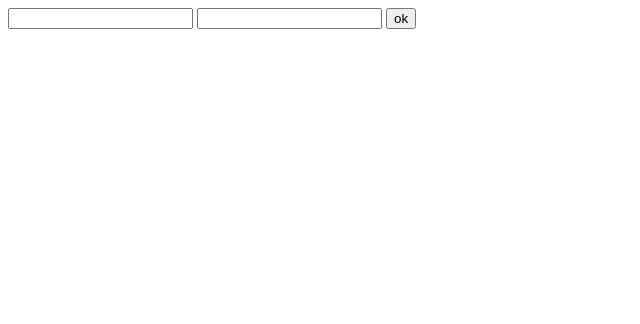
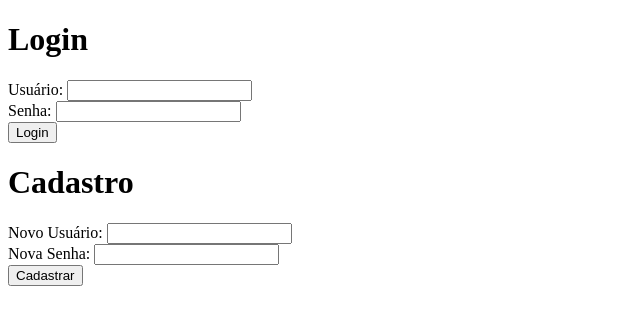
Before and after one commit to rafa-simoes22/onde-esta-minha-vida-emocional, a website: page index.html in a window 1280 px wide. Shown: the whole page, without its empty margins (0-640 px from the left). Drawn offline with Linux system fonts and the light colour scheme.

Commit message:
inserir e buscar as informações do banco

```diff
--- a/index.html
+++ b/index.html
@@ -6,10 +6,26 @@
     <title>Onde está?</title>
 </head>
 <body>
-    <form action="/usuarios">
-        <input type="text">
-        <input type="password">
-        <button>ok</button>
+    <h1>Login</h1>
+    <form id="loginForm" action="/login" method="post">
+        <label for="username">Usuário:</label>
+        <input type="text" id="username" name="username" required>
+        <br>
+        <label for="password">Senha:</label>
+        <input type="password" id="password" name="password" required>
+        <br>
+        <button type="submit">Login</button>
+    </form>
+
+    <h1>Cadastro</h1>
+    <form id="signupForm" action="/signup" method="post">
+        <label for="newUsername">Novo Usuário:</label>
+        <input type="text" id="newUsername" name="newUsername" required>
+        <br>
+        <label for="newPassword">Nova Senha:</label>
+        <input type="password" id="newPassword" name="newPassword" required>
+        <br>
+        <button type="submit">Cadastrar</button>
     </form>
 </body>
 </html>
```
Also changed, not shown: index.js (+43 -7 lines).
